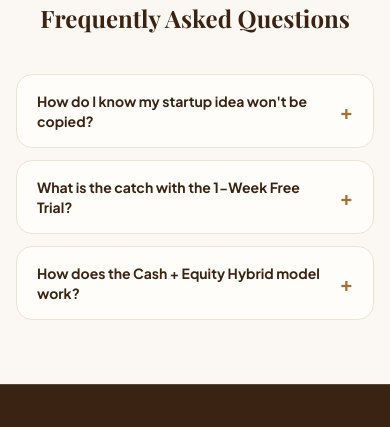
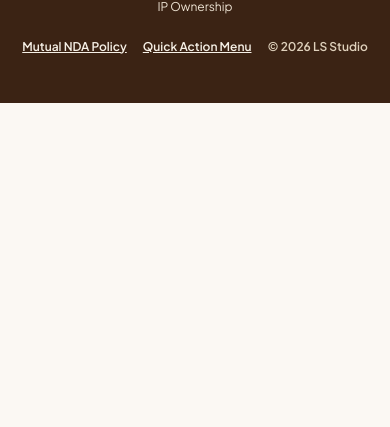
Before and after one commit to LS-LDKN/LS-Studio, a plain HTML site: page index.html in a window 390 px wide. Shown: the part 7010-7437 px from the top of the page. After the commit the page ends 7209 px from the top, so only its background shows below. Drawn offline with nearby package versions, Linux system fonts and the light colour scheme; a web font is replaced by a local one.

Commit message:
Update index.html

```diff
--- a/index.html
+++ b/index.html
@@ -138,7 +138,6 @@
         <a href="#workflow" class="hover:text-caramel-500 dark:hover:text-caramel-300 transition">How It Works</a>
         <a href="#estimator" class="hover:text-caramel-500 dark:hover:text-caramel-300 transition">MVP Estimator</a>
         <a href="#pricing" class="hover:text-caramel-500 dark:hover:text-caramel-300 transition">Packages</a>
-        <a href="#faq" class="hover:text-caramel-500 dark:hover:text-caramel-300 transition">FAQ</a>
       </nav>
 
       <!-- Right Controls: Theme Toggle + Master Main Action Button -->
@@ -676,50 +675,6 @@
     </div>
   </section>
 
-  <!-- ==================== FAQ ACCORDION ==================== -->
-  <section id="faq" class="py-16 sm:py-20">
-    <div class="max-w-3xl mx-auto px-4 sm:px-6 lg:px-8">
-      <div class="text-center space-y-3 mb-10">
-        <span class="text-xs font-extrabold uppercase tracking-widest text-caramel-500 dark:text-caramel-300">Founder Questions</span>
-        <h2 class="font-serif text-2xl sm:text-4xl font-bold text-espresso-700 dark:text-cream-50">
-          Frequently Asked Questions
-        </h2>
-      </div>
-
-      <div class="space-y-3">
-        <div class="rounded-2xl border border-cream-300 dark:border-espresso-700 bg-cream-50 dark:bg-espresso-900 overflow-hidden">
-          <button onclick="toggleFaq(0)" class="w-full min-h-[56px] px-5 py-4 text-left flex items-center justify-between gap-4 font-bold text-sm sm:text-base text-espresso-700 dark:text-cream-50">
-            <span>How do I know my startup idea won't be copied?</span>
-            <span id="faq-icon-0" class="text-xl font-bold text-caramel-500">+</span>
-          </button>
-          <div id="faq-body-0" class="hidden px-5 pb-4 text-xs sm:text-sm text-espresso-600 dark:text-cream-300 leading-relaxed">
-            Before you share sensitive details, we sign a legally binding Mutual Non-Disclosure Agreement (NDA). Furthermore, our execution contract explicitly assigns 100% Intellectual Property (IP) ownership to you.
-          </div>
-        </div>
-
-        <div class="rounded-2xl border border-cream-300 dark:border-espresso-700 bg-cream-50 dark:bg-espresso-900 overflow-hidden">
-          <button onclick="toggleFaq(1)" class="w-full min-h-[56px] px-5 py-4 text-left flex items-center justify-between gap-4 font-bold text-sm sm:text-base text-espresso-700 dark:text-cream-50">
-            <span>What is the catch with the 1-Week Free Trial?</span>
-            <span id="faq-icon-1" class="text-xl font-bold text-caramel-500">+</span>
-          </button>
-          <div id="faq-body-1" class="hidden px-5 pb-4 text-xs sm:text-sm text-espresso-600 dark:text-cream-300 leading-relaxed">
-            There is zero catch. We invest 7 days upfront to validate your concept and build initial wireframes so you can experience our communication and product quality firsthand. If you choose not to proceed to paid MVP development, you owe ₹0.
-          </div>
-        </div>
-
-        <div class="rounded-2xl border border-cream-300 dark:border-espresso-700 bg-cream-50 dark:bg-espresso-900 overflow-hidden">
-          <button onclick="toggleFaq(2)" class="w-full min-h-[56px] px-5 py-4 text-left flex items-center justify-between gap-4 font-bold text-sm sm:text-base text-espresso-700 dark:text-cream-50">
-            <span>How does the Cash + Equity Hybrid model work?</span>
-            <span id="faq-icon-2" class="text-xl font-bold text-caramel-500">+</span>
-          </button>
-          <div id="faq-body-2" class="hidden px-5 pb-4 text-xs sm:text-sm text-espresso-600 dark:text-cream-300 leading-relaxed">
-            For high-potential startups with strong founder domain expertise, we reduce our development fee by 35% in exchange for 10% to 20% advisory/co-build equity, aligning our long-term incentives with your growth.
-          </div>
-        </div>
-      </div>
-    </div>
-  </section>
-
   <!-- ==================== FOOTER ==================== -->
   <footer class="bg-espresso-700 dark:bg-espresso-900 text-cream-200 py-12 border-t border-espresso-600 dark:border-espresso-800">
     <div class="max-w-7xl mx-auto px-4 sm:px-6 lg:px-8 flex flex-col sm:flex-row items-center justify-between gap-6">
@@ -1070,15 +1025,7 @@
       });
     }
 
-    // 6. FAQ Accordion
-    function toggleFaq(idx) {
-      const body = document.getElementById('faq-body-' + idx);
-      const icon = document.getElementById('faq-icon-' + idx);
-      const isHidden = body.classList.toggle('hidden');
-      icon.textContent = isHidden ? '+' : '−';
-    }
-
-    // 7. Booking & NDA Modals
+    // 6. Booking & NDA Modals
     function openBookingModal(packageName) {
       document.getElementById('booking-package').value = packageName || '1-Week Free Trial (₹0)';
       document.getElementById('booking-form-wrap').classList.remove('hidden');
```
